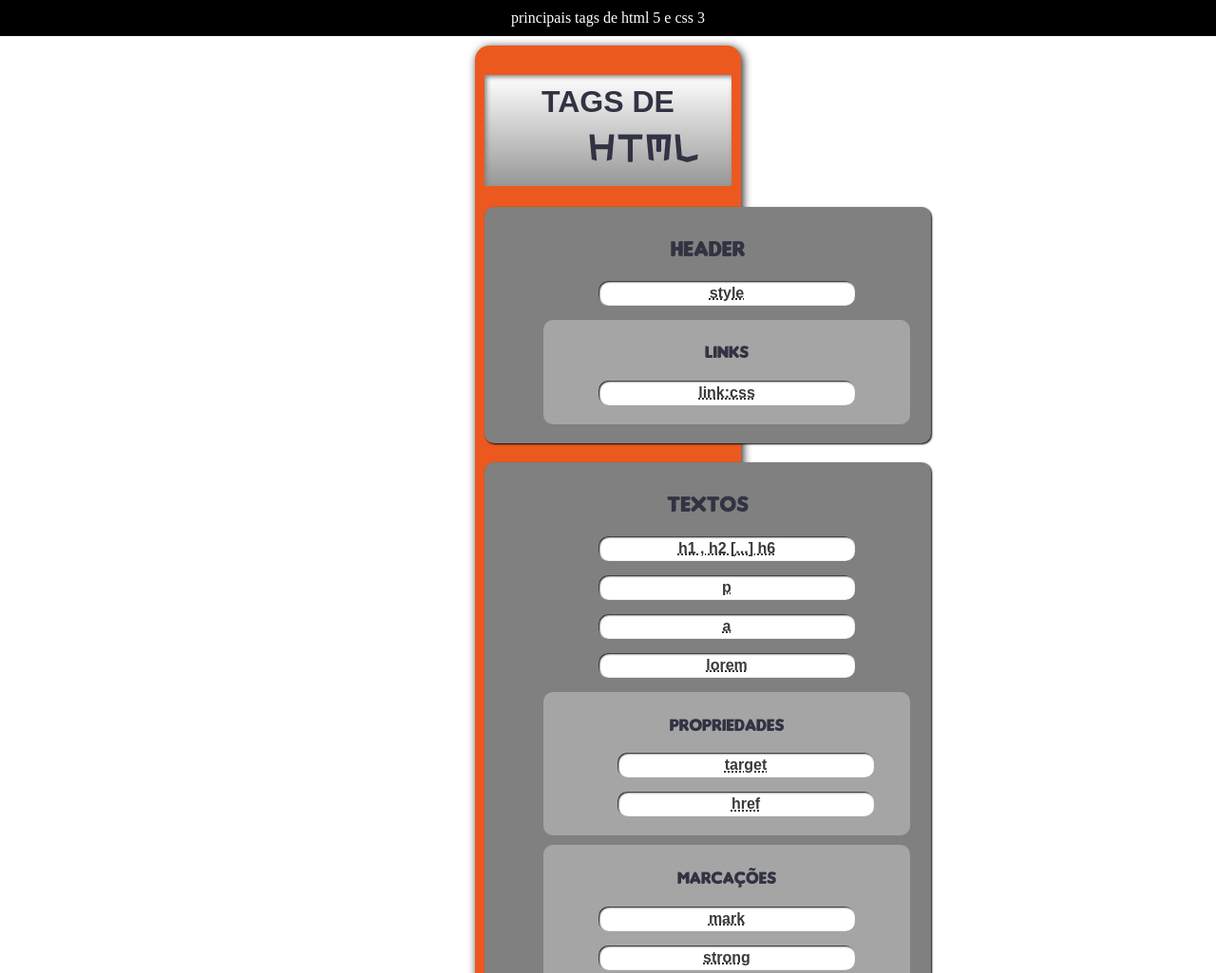
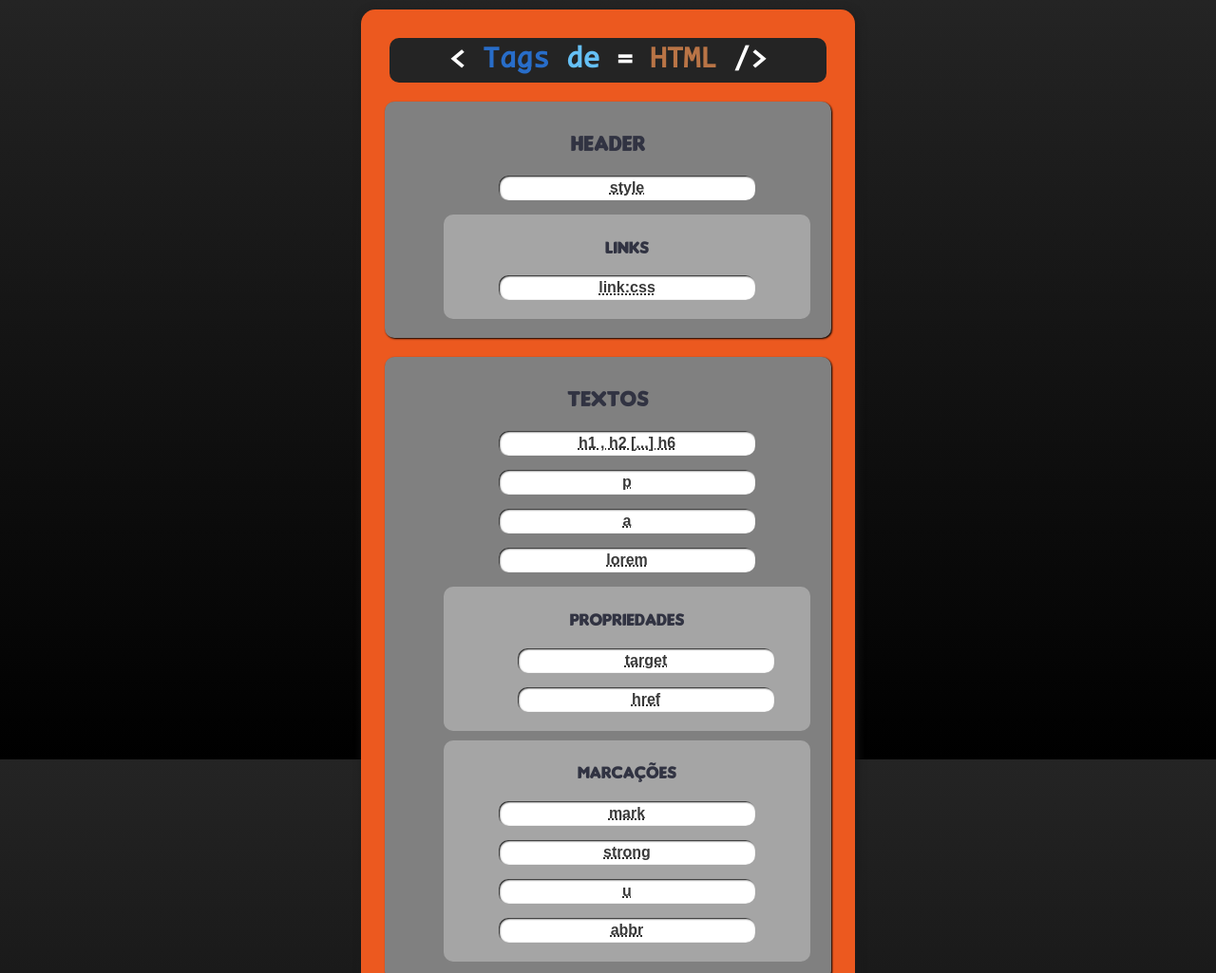
Before and after one commit to caetanoboschetti/exercicios, a plain HTML site: page tags/index.html in a window 1280 px wide. Shown: the top 1025 px of the page at 95% size. Drawn offline with Linux system fonts and the light colour scheme.

Commit message:
titulos em estilo de codigo

```diff
--- a/tags/estilo.css
+++ b/tags/estilo.css
@@ -10,7 +10,12 @@
     font-family: 'html';
     src: url('./fontes/html5_values.ttf');
     font-weight: normal;
+}
 
+@font-face {
+    font-family: 'codigo';
+    src: url(./fontes/Code\ New\ Roman.woff);
+    font-weight: normal;
 }
 
 :root {
@@ -27,24 +32,20 @@
     --valor:rgb(147, 202, 147);
     --escrita:rgb(185, 116, 70);
     --comentario: rgb(61, 138, 61);
-}
-
-header {
-    background-color: rgb(0, 0, 0);
-    color: white;
-    text-align: center;
-    padding: 10px;
+    --colchete: rgb(238, 188, 25);
+    --arroba: rgb(144, 43, 153);
 }
 
 body {
-    background-image: url(./imagens/);
+    background-image: linear-gradient(to bottom, rgb(36, 36, 36), rgb(0, 0, 0));
     background-attachment: fixed;
     margin: 0px;
 }
 
 main {
     background-color: #ec591f;
-    margin: 10px 500px;
+    margin: 10px auto;
+    width: 500px;
     border-radius: 15px;
     padding: 10px;
     box-shadow: 2px 2px 10px #1d1c1c;
@@ -82,49 +83,46 @@ p {
 
 p.atributo {
     color: var(--atributo);
-    font-family: serif;
 }
 
 p.tagcss {
     color: var(--tagcss);
-    font-family: serif;
 }
 
 p.taghtml {
     color: var(--taghtml);
-    font-family: serif;
 }
 
 p.valor {
     color: var(--valor);
-    font-family: serif;
 }
 
 p.escrita {
     color: var(--escrita);
-    font-family: serif;
 }
 
 p.comentario {
     color: var(--comentario);
-    font-family: serif;
+}
+
+p.colchete {
+    color: var(--colchete);
+}
+
+p.arroba {
+    color: var(--arroba);
 }
 
 h1 {
-    color: rgb(49, 51, 66);
+    color: var(--taghtml);
     text-align: center;
-    background-image: linear-gradient(to bottom, #fff, #979797);
-    box-shadow: inset 2px 2px 5px gray;
-    padding: 10px;
-    font-family: sans-serif;;
+    background-color: rgb(36, 36, 36);
+    padding: 5px;
+    font-family: 'codigo', arial;
+    width: 450px;
+    border-radius: 10px;
+    margin: 20px auto;
     }
-
-#html {
-    font-family:'html', 'Arial';
-    font-weight: normal;
-    font-size: 60px;
-    margin: 0px 41%;
-}
 
 #azul {
     background-color: rgb(11, 101, 219);
@@ -162,6 +160,7 @@ li {
     list-style: none;
     box-shadow: inset 1px 1px 2px black;
     text-decoration: none;
+    transition: 0.2s;
 }
 
 li.licss:hover {
@@ -218,4 +217,5 @@ button:hover {
     color: #b8b8b8;
     background-color: rgb(148, 7, 7);
     border-color: rgb(94, 94, 94);
+    transition: 0.3s;
 }
--- a/tags/index.html
+++ b/tags/index.html
@@ -12,11 +12,10 @@
 
 <body>
 
-
-    <header>principais tags de html 5 e css 3</header>
-
         <main>
-            <h1>TAGS DE <div id="html">HTML</div></h1>
+            <h1>
+                <p>&lt;</p> <p class="taghtml">Tags</p> <p class="atributo">de</p> <p>=</p> <p class="escrita">HTML</p> <p>/&gt;</p>
+            </h1>
 
             <nav>
                 <h2>
@@ -232,7 +231,7 @@
 
         <main id="azul">
             <h1>
-                TAGS DE <div id="html">CSS</div>
+                <p class="tagcss">#Tags</p> <p class="colchete">&#123;</p> <p class="atributo">de</p><p>:</p> <p class="valor">CSS</p><p>;</p> <p class="colchete">&#125;</p>
             </h1>
 
             <nav>
```
Also changed, not shown: tags/fontes/Code New Roman.woff (added).
